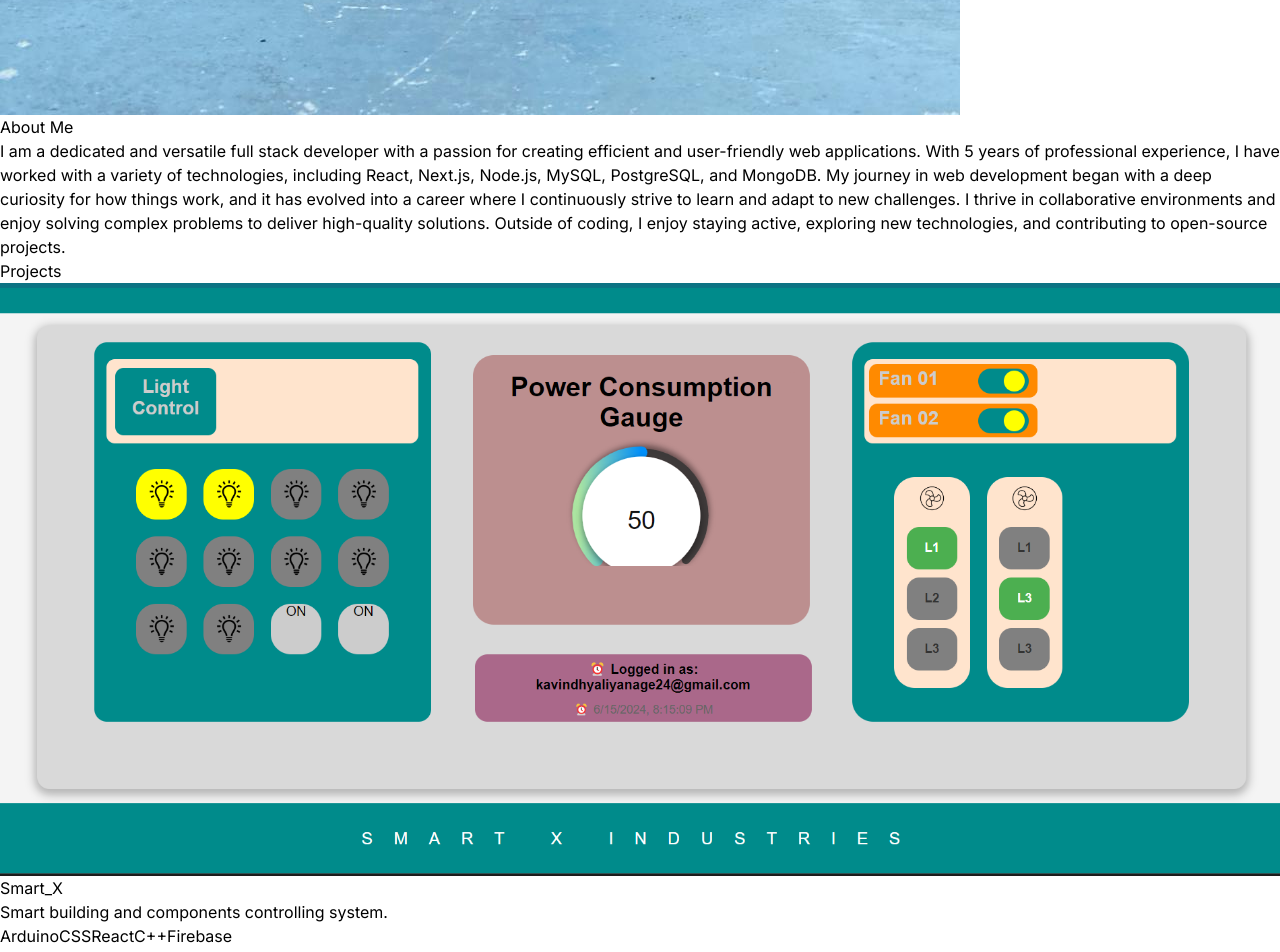
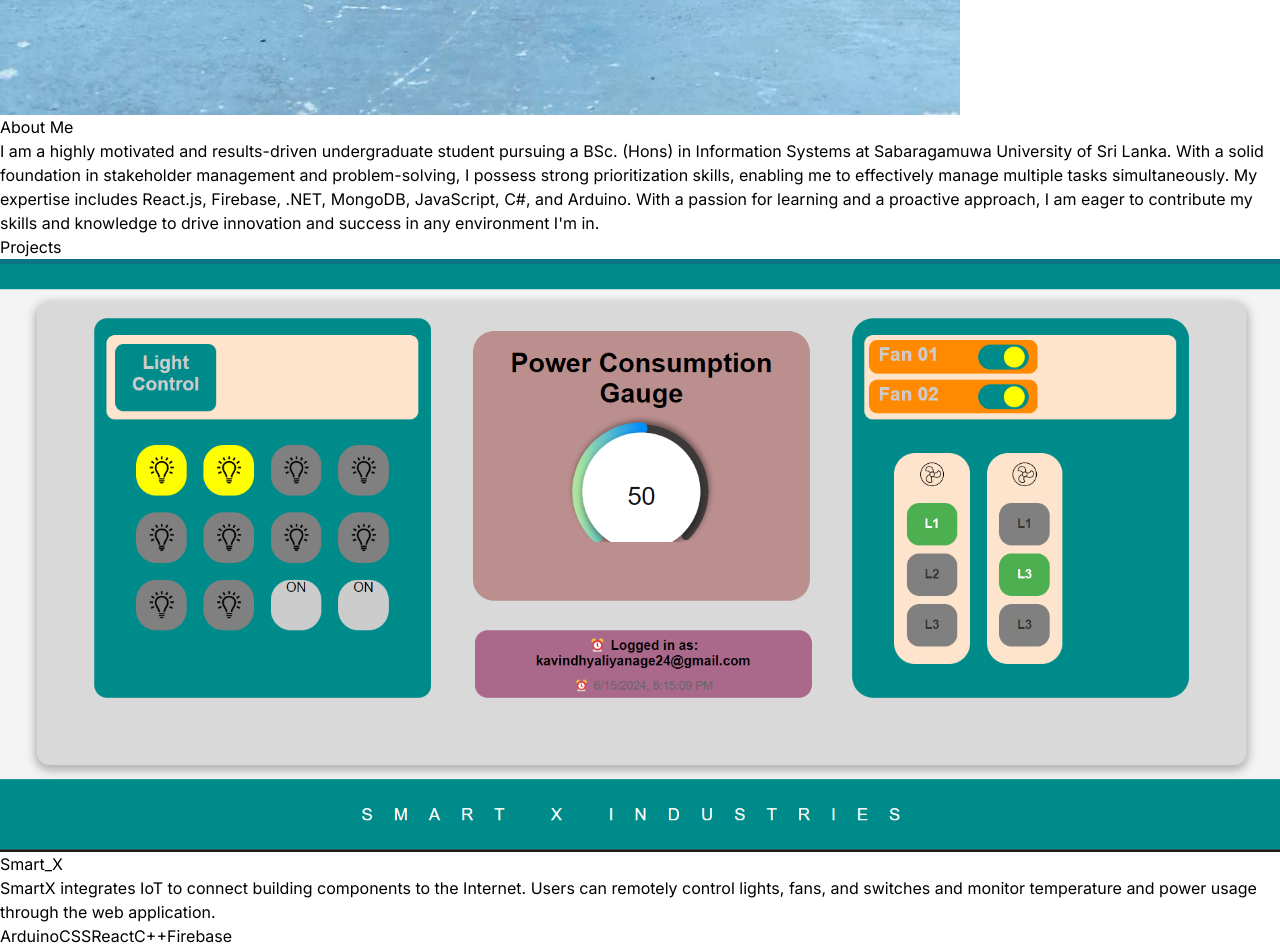
Before and after one commit to KavindhyaNirmani/MyCareerCanvas, a React (Vite) app in the folder frontend/: page / in a window 1280 px wide. Shown: the part 1777-2729 px from the top of the page. Built offline with nearby package versions, Linux system fonts and the light colour scheme.

Commit message:
finalized about.jsx

```diff
--- a/frontend/src/components/Footer.jsx
+++ b/frontend/src/components/Footer.jsx
@@ -28,7 +28,7 @@ const Footer = () => {
       <p className="mt-8 text-gray-400">
         Don't hesitate to contact me whenever you need assistance; I'm just a message away.
       </p>
-      <p className="mt-4">&copy; {new Date().getFullYear()} Yasindu Rathnayaka. All rights reserved.</p>
+      <p className="mt-4">&copy; {new Date().getFullYear()} Kavindhya Liyanage. All rights reserved.</p>
     </motion.footer>
   );
 };
--- a/frontend/src/constants/index.js
+++ b/frontend/src/constants/index.js
@@ -6,7 +6,7 @@ import project5 from "../assets/projects/DeManager.png";
 import project6 from "../assets/projects/Pizza.png";
 
 export const HERO_CONTENT = ``
-export const ABOUT_TEXT = `I am a dedicated and versatile full stack developer with a passion for creating efficient and user-friendly web applications. With 5 years of professional experience, I have worked with a variety of technologies, including React, Next.js, Node.js, MySQL, PostgreSQL, and MongoDB. My journey in web development began with a deep curiosity for how things work, and it has evolved into a career where I continuously strive to learn and adapt to new challenges. I thrive in collaborative environments and enjoy solving complex problems to deliver high-quality solutions. Outside of coding, I enjoy staying active, exploring new technologies, and contributing to open-source projects.`;
+export const ABOUT_TEXT = `I am a highly motivated and results-driven undergraduate student pursuing a BSc. (Hons) in Information Systems at Sabaragamuwa University of Sri Lanka. With a solid foundation in stakeholder management and problem-solving, I possess strong prioritization skills, enabling me to effectively manage multiple tasks simultaneously. My expertise includes React.js, Firebase, .NET, MongoDB, JavaScript, C#, and Arduino. With a passion for learning and a proactive approach, I am eager to contribute my skills and knowledge to drive innovation and success in any environment I'm in.`;
 
 
 export const PROJECTS = [
@@ -14,7 +14,7 @@ export const PROJECTS = [
     title: "Smart_X",
     image: project1,
     description:
-      "Smart building and components controlling system.",
+      "SmartX integrates IoT to connect building components to the Internet. Users can remotely control lights, fans, and switches and monitor temperature and power usage through the web application.",
     technologies: ["Arduino", "CSS", "React", "C++", "Firebase"],
   },
   {
```
